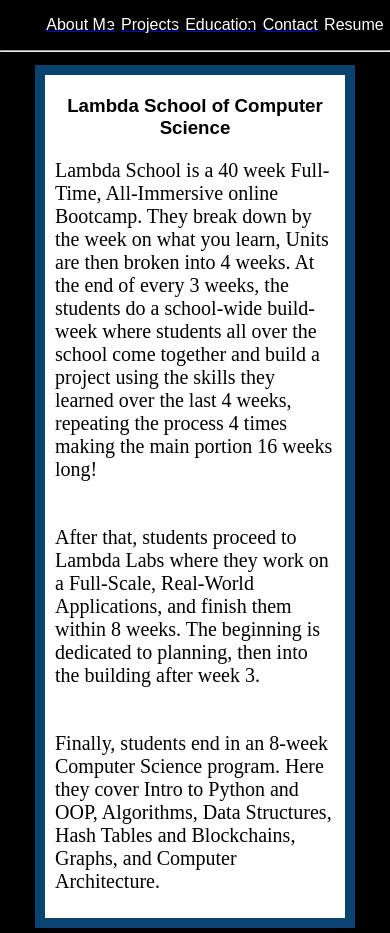
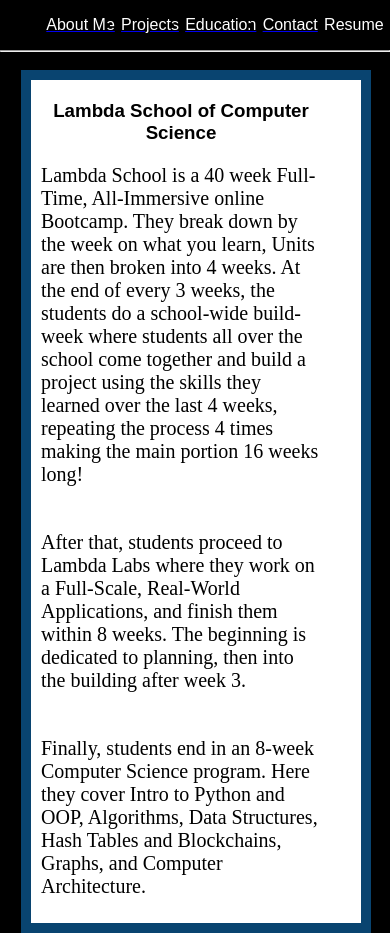
Before and after one commit to Manjukcthapa/Portfolio, a React (Create React App) app: page /Education in a window 390 px wide. Built offline with nearby package versions, Linux system fonts and the light colour scheme.

Commit message:
made education para responsive

```diff
--- a/src/Component/Homepage.js
+++ b/src/Component/Homepage.js
@@ -20,7 +20,7 @@ class HomePage extends React.Component {
                 located in Atlanta, GA but willing to relocate.
               </p>
               <h1>Skills</h1>
-              <p>
+              <p className = "aboutme">
                 HTML | CSS | SASS | JavaScript | React | React Hooks | Redux |
                 Responsive Design | Styled Component| Node JS | Python | Sqlite3
                 | Postgres | Express | Knex | Jest | Heroku | Netlify
--- a/src/Component/education.css
+++ b/src/Component/education.css
@@ -4,16 +4,27 @@
   border: 10px solid #094470;
   background-color: white;
   margin-top: 130px;
-  @media (max-width: 500px) {
-    height:auto;
+}
+
+@media only screen and (max-width: 600px) {
+  .education {
     width:300px;
-    border: 10px solid #094470;
-    background-color: white;
-    margin-top:5px;
-    margin-left:5px;
-    margin-right:5px;
+    margin-top:10px;
+    margin-left: 2px;
+    padding-right: 30px;
+  }
+
+}
+
+@media only screen and (max-width: 600px) {
+  .education {
+    width:300px;
+    margin-top:10px;
+    margin-left: 2px;
+    padding-right: 30px;
   }
 }
+
 .edu-head{
     text-align: center;
     margin-top: 20px;
@@ -23,6 +34,8 @@
   display: flex;
   justify-content: center;
 }
+
+
 
 .education-header {
   padding-right: 10px;
--- a/src/Component/homepage.css
+++ b/src/Component/homepage.css
@@ -134,12 +134,9 @@ html {
 
   }
 
-  .aboutme {
-  }
 
   @media only screen and (max-width: 600px) {
-    .aboutme {
-      margin-left:10px;
-      padding-right: 30px;
+    .aboutme{
+      padding-right: 20px;
     }
   }
```
